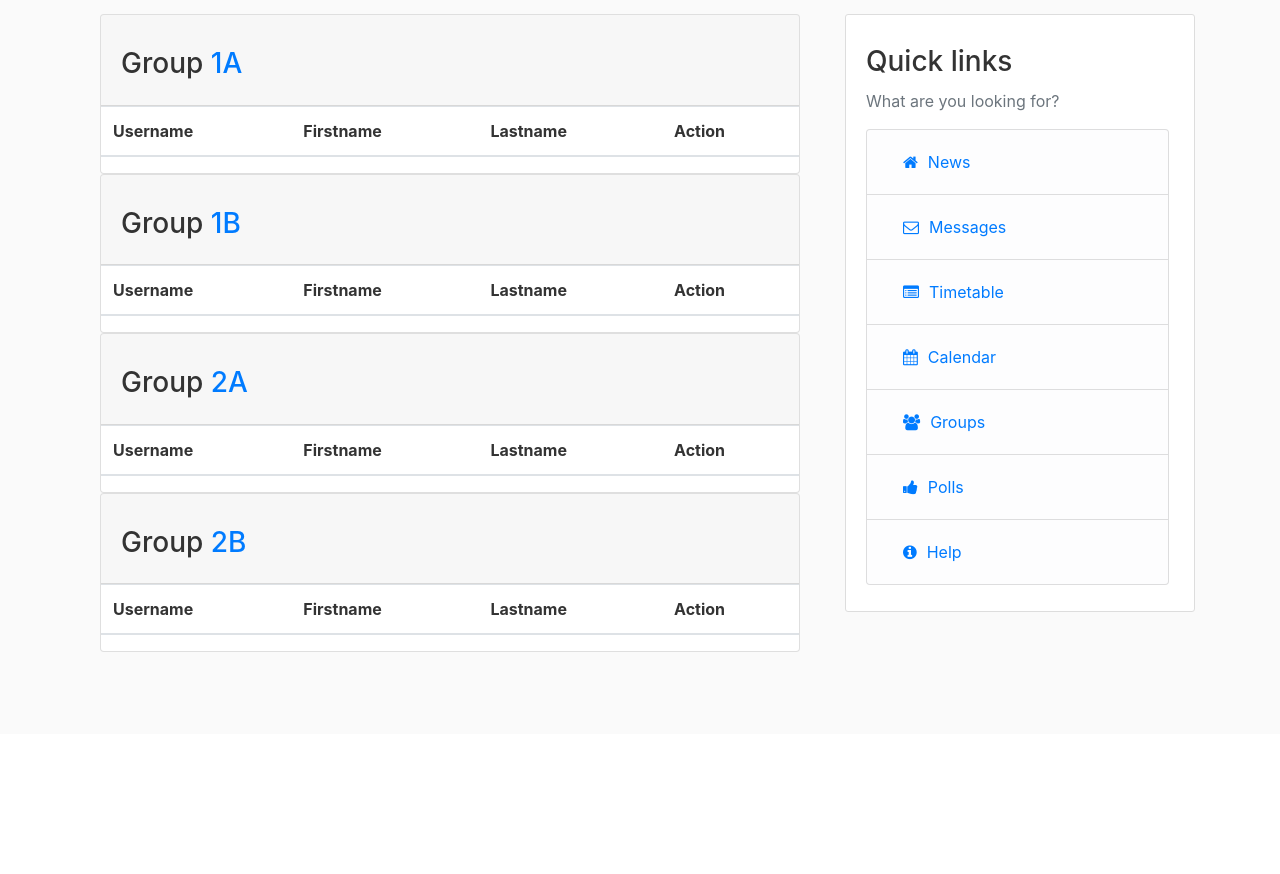
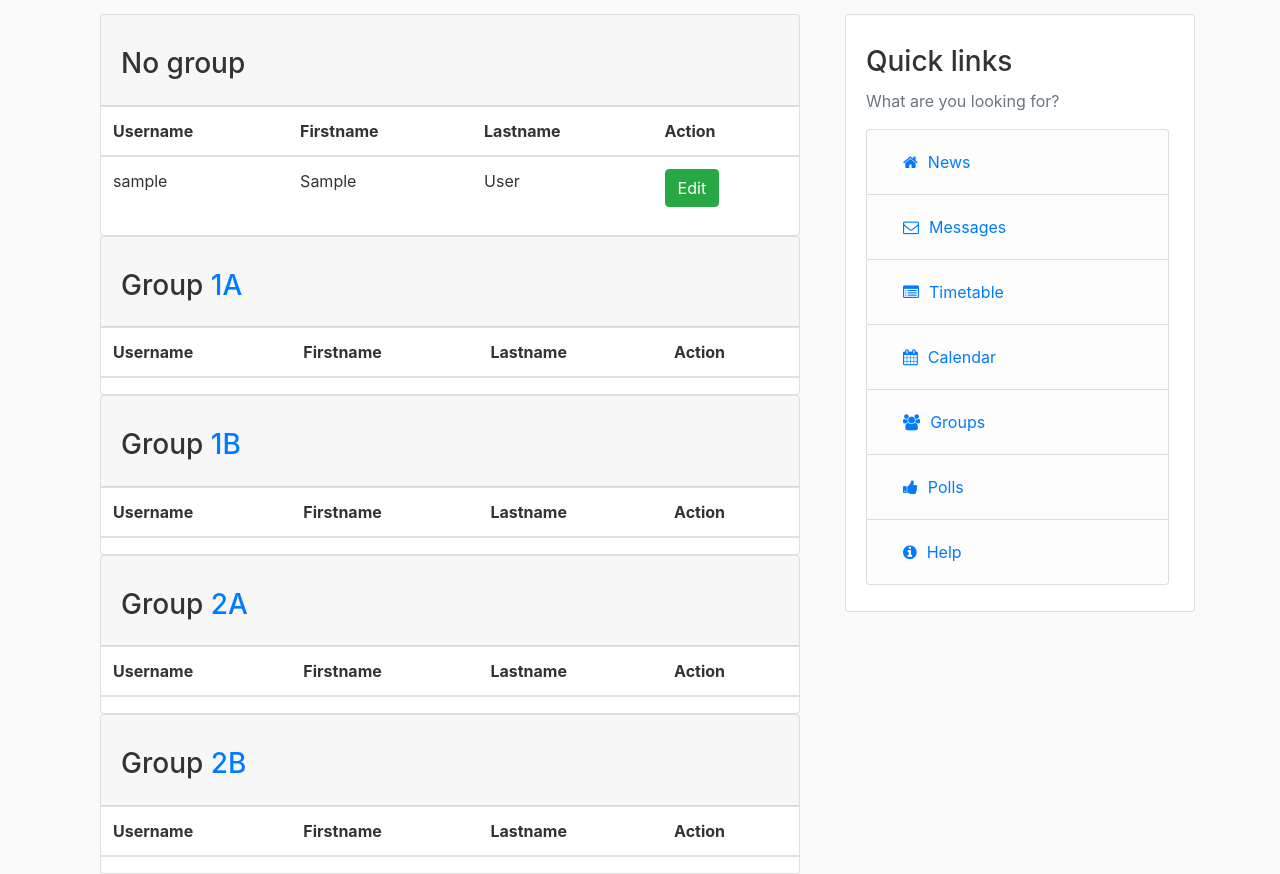
Before and after one commit to qlma/app, a Django app: template users/templates/admin/manage_groups.html in a window 1280 px wide. Shown: the part 66-940 px from the top of the page. Before the commit the page ends 718 px from the top, so only its background shows below. Run offline with Django 3.2, Linux system fonts and the light colour scheme; tables that the repository leaves empty hold one stand-in row (values such as "Sample post"); the template is opened without the code that fills it: values that come from a table or form of the project are taken from there, most other values are stand-ins (such as "Sample title", 1, 10 or a date in 2020); lists and menus that the app fills with data are empty; parts of the project's set-up code (start-up, migrations or seed data) failed here and were passed over; some libraries are stand-ins or nearby versions.

Commit message:
Adding users that are unassigned to group

```diff
--- a/project/fixtures/testdata_en.json
+++ b/project/fixtures/testdata_en.json
@@ -198,7 +198,7 @@
          "is_active":true,
          "date_joined":"2020-05-27T08:43:44Z",
          "groups":[
-            3
+
          ],
          "user_permissions":[
 
--- a/users/templates/admin/edit_user.html
+++ b/users/templates/admin/edit_user.html
@@ -40,6 +40,7 @@
                   <div class="form-group">
                     <label>Group</label>
                     <select class="form-control" name="group_id">
+                      <option value="">None</option>
                       {% for group in groups %}
                         {% if group in user.groups.all %}
                           <option value="{{ group.id }}" selected>{{ group.name }}</option>
--- a/users/templates/admin/manage_groups.html
+++ b/users/templates/admin/manage_groups.html
@@ -4,6 +4,42 @@
   <!-- Main content -->
   <section class="content">
     <div class="container-fluid">
+      {% if users_without_group %}
+      <div class="row">
+        <div class="col-12">
+          <div class="card">
+            <div class="card-header">
+              <h3 class="card-title">No group</h3>
+            </div>
+            <!-- /.card-header -->
+            <div class="card-body table-responsive p-0">
+              <table class="table table-hover text-nowrap">
+                <thead>
+                  <tr>
+                    <th>Username</th>
+                    <th>Firstname</th>
+                    <th>Lastname</th>
+                    <th>Action</th>
+                  </tr>
+                </thead>
+                <tbody>
+                  {% for user in users_without_group %}
+                  <tr>
+                    <td>{{ user.username }}</td>
+                    <td>{{ user.first_name }}</td>
+                    <td>{{ user.last_name }}</td>
+                    <td><a href="{% url 'edit_user' user.id %}" class="btn btn-success">Edit</a></td>
+                  </tr>
+                  {% endfor %}
+                </tbody>
+              </table>
+            </div>
+            <!-- /.card-body -->
+          </div>
+          <!-- /.card -->
+        </div>
+      </div>
+      {% endif %}
 
       {% for group in groups %}
       <div class="row">
@@ -13,7 +49,6 @@
               <h3 class="card-title">Group <a href="{% url 'manage_group' group.id %}">{{ group.name }}</a></h3>
             </div>
             <!-- /.card-header -->
-
             <div class="card-body table-responsive p-0">
               <table class="table table-hover text-nowrap">
                 <thead>
@@ -33,12 +68,9 @@
                     <td><a href="{% url 'edit_user' user.id %}" class="btn btn-success">Edit</a></td>
                   </tr>
                   {% endfor %}
-
                 </tbody>
               </table>
-
             </div>
-
             <!-- /.card-body -->
           </div>
           <!-- /.card -->
```
Also changed, not shown: users/views.py (+7 -5 lines).
